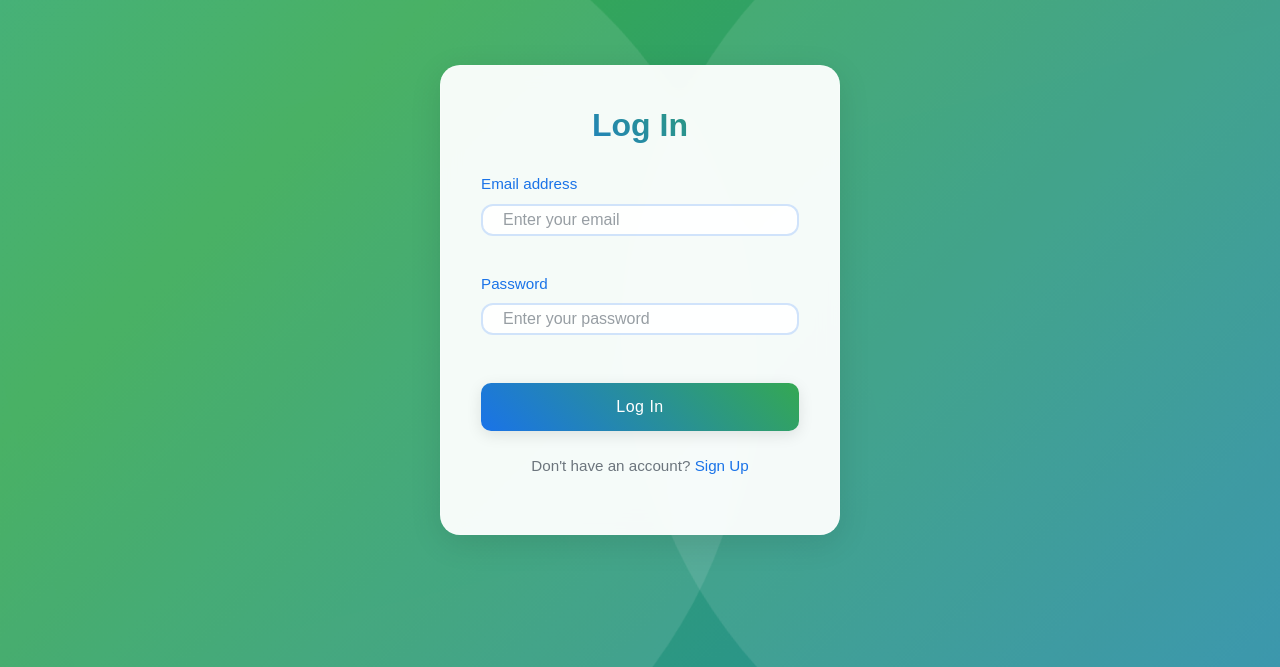
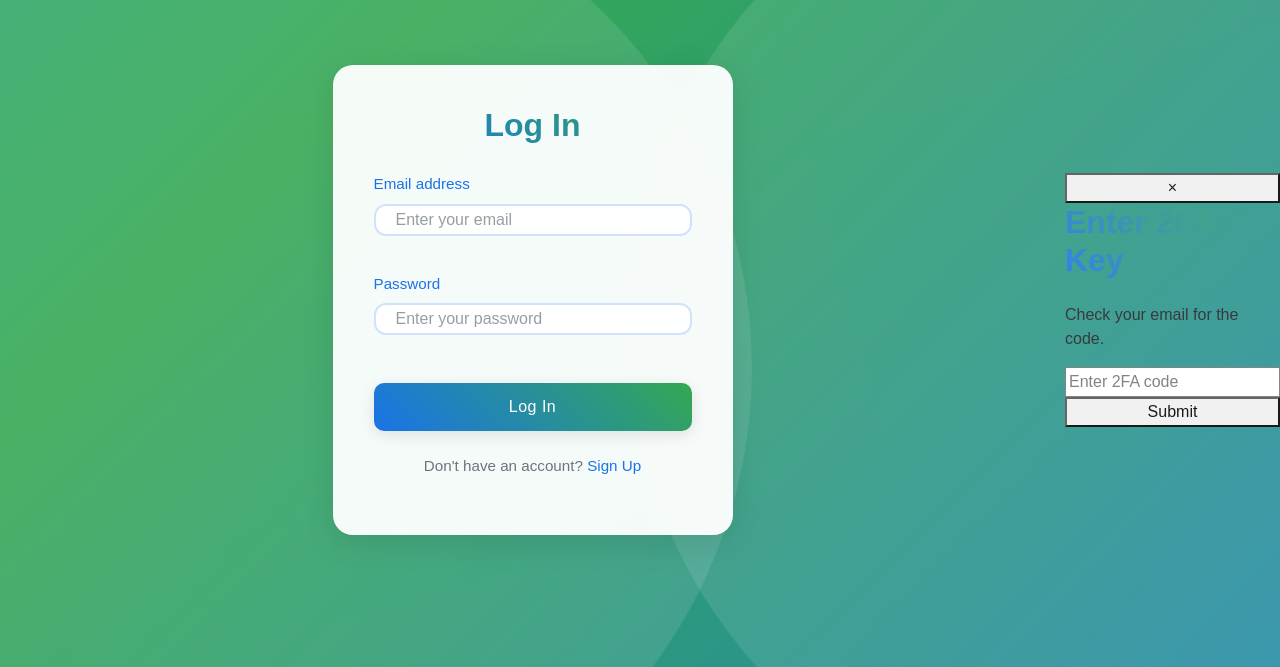
Before and after one commit to LiamBlanton17/MyCloudFTS, a Django app: page /login.html in a window 1280 px wide; the page is wider, and only the part inside the window is pictured. Shown: the part 100-767 px from the top of that part. Run offline with Django 5.2, Linux system fonts and the light colour scheme.

Commit message:
Added 2FA Feature
2FA authentication added.

2FA is togglable from the settings page.

```diff
--- a/Code/static/js/login.js
+++ b/Code/static/js/login.js
@@ -26,6 +26,43 @@ function validateForm(){
     }
     return 1;
 }
+function do_2fa_modal(){
+    $('#2fa-modal').show();
+    $('#2fa-modal-submit').on('click', function(e){
+        e.preventDefault();
+        const email = $("#email").val();
+        const password = $("#password").val();
+        const key_2fa = $("#2fa-key-input").val();
+        const data = {
+            email: email,
+            password: password,
+            key_2fa: key_2fa,
+        };
+        $.ajax({
+            url: '/api/post/login/2fa/',
+            type: 'POST',
+            data: JSON.stringify(data),
+            headers: {
+                'X-CSRFToken': getCookie('csrftoken')
+            },
+            contentType: 'application/json',
+            dataType: 'json',
+            success: function(response) {
+                console.log('Success:', response);
+                if (response.status === 'success') {
+                    window.location.href = '/dashboard.html';
+                } else {
+                    console.log('Login failed:', response.message);
+                    alert(response.message);
+                }
+            },
+            error: function(xhr, status, error) {
+                console.log('Error:', error);
+                alert('Login failed. Please try again.');
+            }
+        });
+    });
+}
 $(function(){
     $('#login_btn').on('click', function(e){
         e.preventDefault();
@@ -46,7 +83,8 @@ $(function(){
             success: function(response) {
                 console.log('Success:', response);
                 if (response.status === 'success') {
-                    console.log('Redirecting to dashboard...');
+                    do_2fa_modal();
+                } else if(response.status === 'login') {
                     window.location.href = '/dashboard.html';
                 } else {
                     console.log('Login failed:', response.message);
--- a/Code/templates/login.html
+++ b/Code/templates/login.html
@@ -89,4 +89,17 @@
 
     <script src="https://cdn.jsdelivr.net/npm/bootstrap@5.3.3/dist/js/bootstrap.bundle.min.js"></script>
   </body>
+
+  <!-- 2FA Modal -->
+  <div id="2fa-modal">
+    <div class="modal-content">
+      <button class="close" id="close-2fa">&times;</button>
+      <h2>Enter 2FA Key</h2>
+      <p>Check your email for the code.</p>
+      <input id="2fa-key-input" type="text" placeholder="Enter 2FA code" />
+      <button id="2fa-modal-submit" class="submit-btn">Submit</button>
+    </div>
+  </div>
+
+
 </html>
--- a/Code/users/urls.py
+++ b/Code/users/urls.py
@@ -23,8 +23,10 @@ urlpatterns = [
     path('api/post/sign_up/', views.api_sign_up, name='signup'),
     path('api/post/logout/', views.api_logout, name='logout'),
     path('api/post/login/', views.api_login, name='login_api'),
+    path('api/post/login/2fa/', views.validate_2fa, name='login_2fa'),
+    path('api/post/login/toggle_2fa/', views.toggle_2fa, name='toggle_2fa'),
+
     path('api/post/update_personal_info/', views.update_personal_info, name='update_personal_info'),
-
     path('api/post/upload_file/', views.upload_file, name='uploadfile'),
     path('api/post/download_file/', views.download_file, name='downloadfile'),
     path('api/post/delete_file/', views.delete_file, name='deletefile'),
--- a/Code/users/views.py
+++ b/Code/users/views.py
@@ -3,7 +3,7 @@ from django.http import HttpResponse, JsonResponse
 from django.db import connection
 from django.contrib.auth.models import User
 from django.contrib.auth import get_user_model, authenticate, login, logout
-from users.models import Project, Folder, File, InviteKeys
+from users.models import Project, Folder, File, InviteKeys, Auth2FA, UserSettings
 import json
 from django.views.decorators.http import require_POST
 from django.contrib.auth.decorators import login_required
@@ -151,12 +151,19 @@ def api_login(request):
         user = authenticate(username=email, password=password)
 
         if user is not None:
+            # Instead of logging in, create a 2fa code, send an email, and prompt user
+            settings = UserSettings.get_or_create(self=UserSettings, user=user)
+            if settings.use_auth2fa:
+                key = Auth2FA.create_2fa_key(self=Auth2FA, user=user)
+                Auth2FA.send_2fa_email(self=Auth2FA, key=key)
+                return JsonResponse({
+                'message': f'Requesting 2fa key.',
+                'status': 'success',
+            })
             login(request, user)
-            print(f"User {email} successfully logged in")  # Debug log
             return JsonResponse({
-                'message': f'Welcome back, {user.first_name}!',
-                'status': 'success',
-                'redirect': '/dashboard.html'  # Adding explicit redirect URL
+                'message': f'Login success',
+                'status': 'login',
             })
         else:
             print(f"Failed login attempt for {email}")  # Debug log
@@ -172,6 +179,61 @@ def api_login(request):
             'status': 'error'
         })
 
+@login_required(login_url='/login.html')
+def toggle_2fa(request):
+    if request.method != "POST":
+        return JsonResponse({'message': 'Invalid request method'}, status=405)
+
+    try:
+        user = request.user
+
+        # Gets the user settings. Creates if it does not exist yet
+        settings = UserSettings.get_or_create(self=UserSettings, user=user)
+
+        # Toggle the 2FA
+        settings.toggle_2fa()
+
+        return JsonResponse({
+            'message': 'Your information has been updated successfully!',
+            'status': 'success',
+            'auth2fa_status': settings.use_auth2fa
+        })
+
+    except Exception as e:
+        return JsonResponse({'message': f'Error! {str(e)}'}, status=500)
+
+
+def validate_2fa(request):
+    try:
+        data = json.loads(request.body)
+        email = data.get('email', None)
+        password = data.get('password', None)
+        key = data.get('key_2fa', None)
+        user = authenticate(username=email, password=password)
+
+        if user is not None:
+            if Auth2FA.use_2fa_key(self=Auth2FA, user=user, key=key):
+                login(request, user)
+                return JsonResponse({
+                    'message': f'2fa key was verified',
+                    'status': 'success',
+                })
+            return JsonResponse({
+                'message': f'Invalid 2fa key! Please try again!',
+                'status': 'error',
+            })
+        else:
+            print(f"Failed login attempt for {email}")  # Debug log
+            return JsonResponse({
+                'message': 'Invalid email or password!',
+                'status': 'error'
+            })
+    except Exception as e:
+        print(f"Login error: {str(e)}")  # Debug log
+        return JsonResponse({
+            'message': f'Error! {str(e)}',
+            'status': 'error'
+        })
 
 @require_POST
 def api_logout(request):
@@ -523,7 +585,9 @@ def rename_project(request):
 
 @login_required(login_url='/login.html')
 def settings(request):
-    return render(request, 'settings.html', {'user': request.user})
+    user = request.user
+    settings = UserSettings.get_or_create(self=UserSettings, user=user)
+    return render(request, 'settings.html', {'user': user, 'auth2fa_status': settings.use_auth2fa})
 
 # view for sending email confirmation to subscribers
 @csrf_exempt
```
Also changed, not shown: Code/templates/settings.html (+42 -1 lines), Code/users/models.py (+55 -0 lines).
